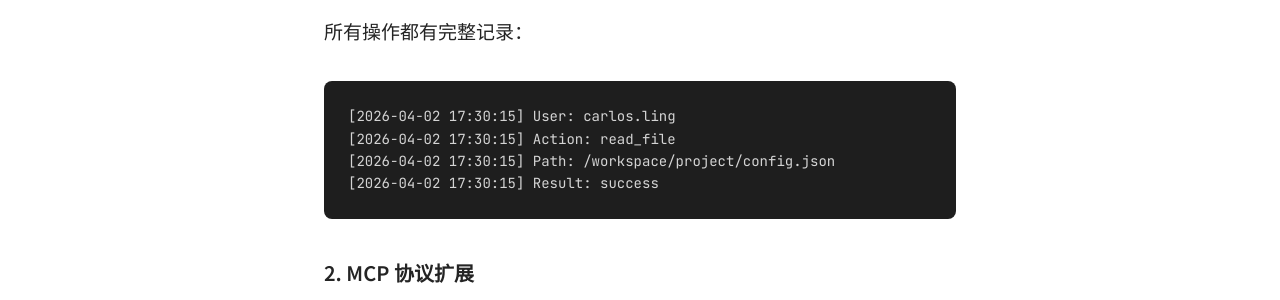
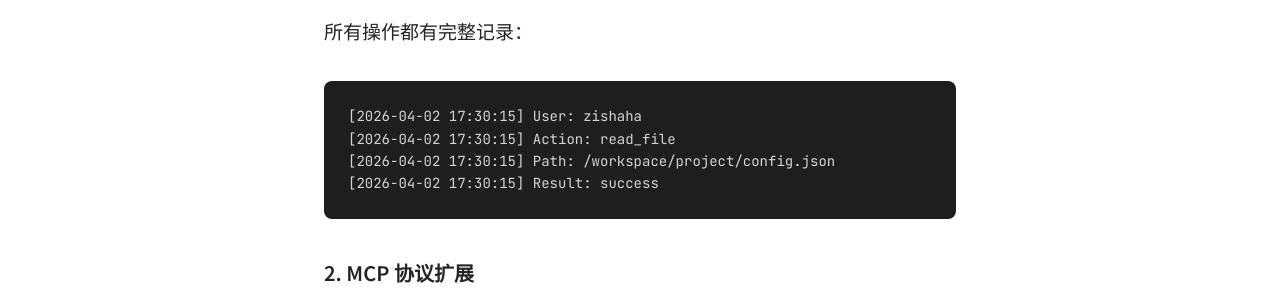
Before and after one commit to zishaha/blog, a Jekyll site: the page built from _posts/2026-04-02-openclaw-vs-nanoclaw.md, in a window 1280 px wide and 900 px high, scrolled down 5082 px. Shown: the part 153-453 px from the top of the window. Built offline with Jekyll 4.4.1, drawn with Linux system fonts in a browser that asks for light colours.

Commit message:
Replace carlos.ling with zishaha in blog posts
Co-Authored-By: Claude Sonnet 4 <noreply@anthropic.com>

````diff
--- a/_posts/2026-04-02-openclaw-vs-nanoclaw.md
+++ b/_posts/2026-04-02-openclaw-vs-nanoclaw.md
@@ -146,7 +146,7 @@ tools: {
 所有操作都有完整记录：
 
 ```
-[2026-04-02 17:30:15] User: carlos.ling
+[2026-04-02 17:30:15] User: zishaha
 [2026-04-02 17:30:15] Action: read_file
 [2026-04-02 17:30:15] Path: /workspace/project/config.json
 [2026-04-02 17:30:15] Result: success
````
